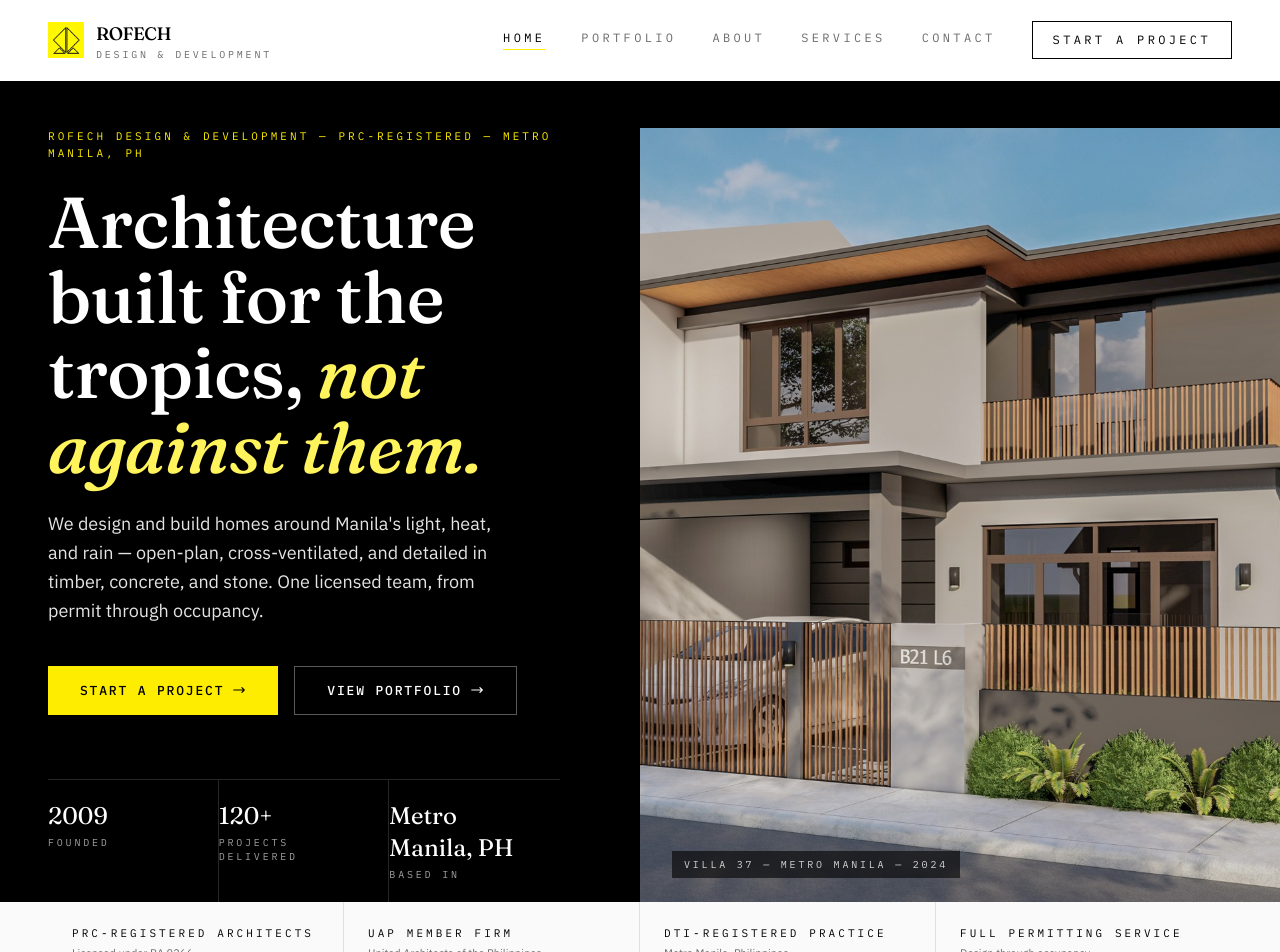
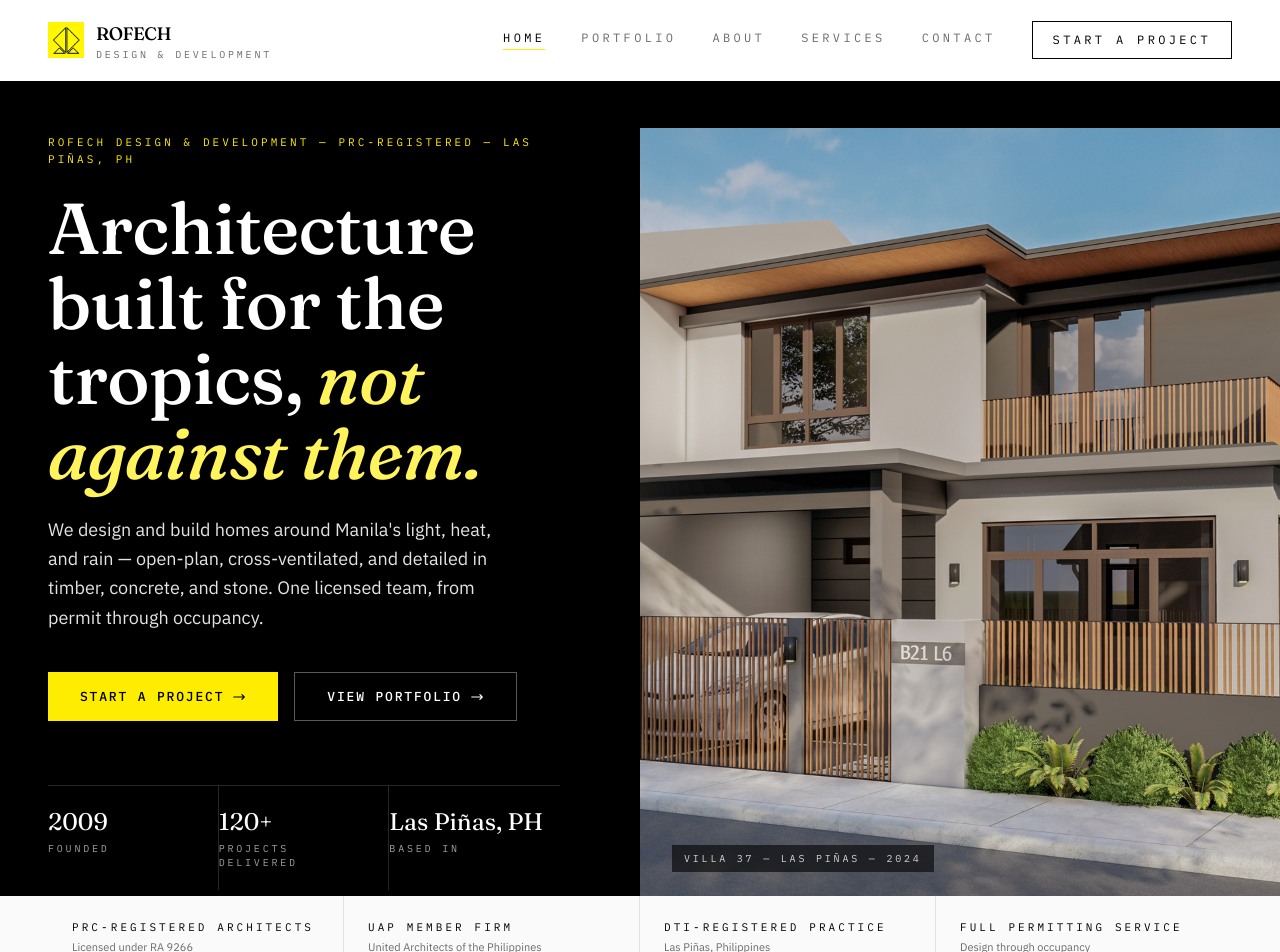
Before and after one commit to lawrencedural/Rofech, a React (Vite) app: page / in a window 1280 px wide. Shown: the top 952 px of the page. Built offline with nearby package versions, Linux system fonts and the light colour scheme.

Commit message:
Add files via upload

```diff
--- a/index.html
+++ b/index.html
@@ -4,8 +4,8 @@
     <meta charset="UTF-8" />
     <link rel="icon" type="image/svg+xml" href="/logo.svg" />
     <meta name="viewport" content="width=device-width, initial-scale=1.0" />
-    <meta name="description" content="ROFECH design & development is an architecture and construction studio in Metro Manila, Philippines, producing tropical modern homes from concept through handover." />
-    <meta name="keywords" content="architecture firm, tropical modern architecture, residential design, Metro Manila architect, Philippines, design and build" />
+    <meta name="description" content="ROFECH design & development is an architecture and construction studio in Las Piñas, Philippines, producing tropical modern homes from concept through handover." />
+    <meta name="keywords" content="architecture firm, tropical modern architecture, residential design, Las Piñas architect, Philippines, design and build" />
 
     <!-- Open Graph / Facebook -->
     <meta property="og:type" content="website" />
@@ -33,14 +33,14 @@
       "@context": "https://schema.org",
       "@type": "Architect",
       "name": "ROFECH design & development",
-      "description": "Architecture and development studio in Metro Manila producing tropical modern residential design, from concept through construction.",
+      "description": "Architecture and development studio in Las Piñas producing tropical modern residential design, from concept through construction.",
       "url": "https://rofech.com/",
       "email": "info@rofech.com",
       "telephone": "+63-912-345-6789",
       "areaServed": "Philippines",
       "address": {
         "@type": "PostalAddress",
-        "addressLocality": "Metro Manila",
+        "addressLocality": "Las Piñas",
         "addressCountry": "PH"
       },
       "foundingDate": "2009",
--- a/src/components/common/BrandSeal.tsx
+++ b/src/components/common/BrandSeal.tsx
@@ -34,7 +34,7 @@
       />
       <text fontSize="9.5" letterSpacing="2.5" fill={stroke} fontFamily="'IBM Plex Mono', monospace">
         <textPath href="#sealTextPathBottom2" startOffset="2">
-          EST. 2009 · METRO MANILA, PH
+          EST. 2009 · Las Piñas, PH
         </textPath>
       </text>
       <line x1="46" y1="80" x2="114" y2="80" stroke={stroke} strokeWidth="0.75" />
--- a/src/components/common/CredentialsBar.tsx
+++ b/src/components/common/CredentialsBar.tsx
@@ -6,7 +6,7 @@
 const credentials: Credential[] = [
   { label: 'PRC-Registered Architects', detail: 'Licensed under RA 9266' },
   { label: 'UAP Member Firm', detail: 'United Architects of the Philippines' },
-  { label: 'DTI-Registered Practice', detail: 'Metro Manila, Philippines' },
+  { label: 'DTI-Registered Practice', detail: 'Las Piñas, Philippines' },
   { label: 'Full Permitting Service', detail: 'Design through occupancy' },
 ];
 
--- a/src/components/home/Hero.tsx
+++ b/src/components/home/Hero.tsx
@@ -4,7 +4,7 @@
 const stats = [
   { label: 'Founded', value: '2009' },
   { label: 'Projects delivered', value: '120+' },
-  { label: 'Based in', value: 'Metro Manila, PH' },
+  { label: 'Based in', value: 'Las Piñas, PH' },
 ];
 
 const Hero = () => {
@@ -19,7 +19,7 @@
             transition={{ duration: 0.6 }}
             className="eyebrow-on-dark mb-6"
           >
-            Rofech Design &amp; Development — PRC-Registered — Metro Manila, PH
+            Rofech Design &amp; Development — PRC-Registered — Las Piñas, PH
           </motion.p>
 
           <motion.h1
@@ -89,7 +89,7 @@
             <div className="absolute inset-0 bg-gradient-to-t from-rofech-ink/70 via-transparent to-transparent lg:bg-gradient-to-l lg:from-rofech-ink/0 lg:via-transparent lg:to-transparent" />
             <div className="absolute bottom-6 left-6 right-6 lg:left-8 lg:right-auto">
               <p className="font-mono text-[10px] uppercase tracking-widest2 text-rofech-limewash/80 bg-rofech-ink/60 backdrop-blur-sm inline-block px-3 py-1.5">
-                Villa 37 — Metro Manila — 2024
+                Villa 37 — Las Piñas — 2024
               </p>
             </div>
           </motion.div>
--- a/src/components/layout/Footer.tsx
+++ b/src/components/layout/Footer.tsx
@@ -18,7 +18,7 @@
               <span className="font-heading font-medium text-lg">ROFECH</span>
             </div>
             <p className="text-rofech-stone/80 text-sm leading-relaxed max-w-sm">
-              Design and development studio in Metro Manila, producing tropical
+              Design and development studio in Las Piñas, producing tropical
               modern architecture from first sketch to handover.
             </p>
           </div>
@@ -58,7 +58,7 @@
           <div>
             <h3 className="eyebrow-light mb-5">Studio</h3>
             <ul className="space-y-3 text-sm text-rofech-stone/80">
-              <li>Metro Manila, Philippines</li>
+              <li>Las Piñas, Philippines</li>
               <li>
                 <a href="mailto:info@rofech.com" className="hover:text-rofech-brass transition-colors block">
                   info@rofech.com
--- a/src/data/projects.ts
+++ b/src/data/projects.ts
@@ -5,7 +5,7 @@
     id: 'villa-37',
     name: 'Villa 37',
     category: 'Residential',
-    location: 'Metro Manila, Philippines',
+    location: 'Las Piñas, Philippines',
     year: 2024,
     area: '450 sqm',
     type: 'Luxury Residential',
--- a/src/pages/About.tsx
+++ b/src/pages/About.tsx
@@ -62,7 +62,7 @@
       {/* Hero Section */}
       <section className="py-20 md:py-28 bg-rofech-ink text-rofech-limewash">
         <div className="section-container">
-          <p className="eyebrow-on-dark mb-5">Est. 2009 — Metro Manila, PH</p>
+          <p className="eyebrow-on-dark mb-5">Est. 2009 — Las Piñas, PH</p>
           <motion.h1
             initial={{ opacity: 0, y: 20 }}
             animate={{ opacity: 1, y: 0 }}
--- a/src/pages/Contact.tsx
+++ b/src/pages/Contact.tsx
@@ -333,7 +333,7 @@
                 <div className="space-y-5">
                   <div className="border-b border-rofech-ink/10 pb-4">
                     <span className="font-mono text-[11px] uppercase tracking-widest2 text-rofech-concrete block mb-1">Office</span>
-                    <span className="text-rofech-ink">Metrocor Subdivision, Marcos Alvarez Ave, Talon, Las Piñas City, Metro Manila</span>
+                    <span className="text-rofech-ink">Metrocor Subdivision, Marcos Alvarez Ave, Talon, Las Piñas City, Las Piñas</span>
                   </div>
                   <div className="border-b border-rofech-ink/10 pb-4">
                     <span className="font-mono text-[11px] uppercase tracking-widest2 text-rofech-concrete block mb-1">Email</span>
--- a/src/pages/Services.tsx
+++ b/src/pages/Services.tsx
@@ -184,7 +184,7 @@
                   a: 'For a standard residential project, LGU permit processing runs roughly 6–10 weeks after complete document submission. We prepare drawings to submission standard from the start to avoid resubmission delays.',
                 },
                 {
-                  q: 'Do you handle projects outside Metro Manila?',
+                  q: 'Do you handle projects outside Las Piñas?',
                   a: 'Yes. We regularly take on projects across Luzon and coordinate site visits accordingly. Travel and site-supervision terms are scoped into the proposal.',
                 },
                 {
```
Also changed, not shown: 2 other files (tests, documents, lock files or other folders).
